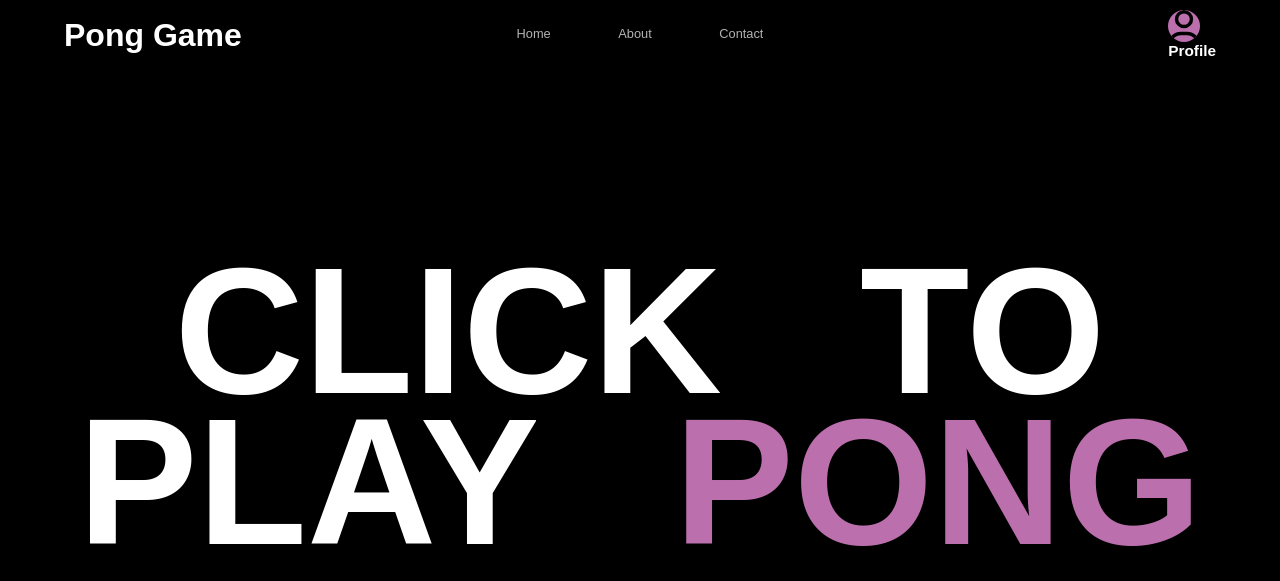
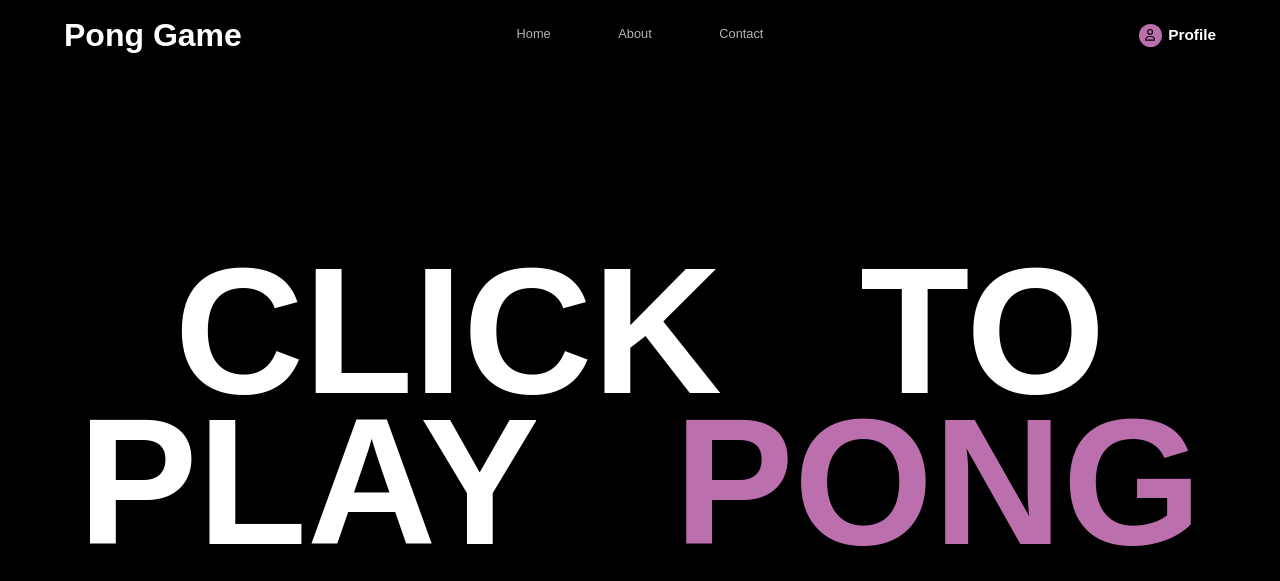
Before and after one commit to yvann-ba/ft_transcendence, a Django app: page / in a window 1280 px wide. Shown: the top 581 px of the page. Run offline with Django 5.2, Linux system fonts and the light colour scheme; data that the repository does not hold is empty; some libraries are stand-ins or nearby versions; some web fonts are replaced.

Commit message:
nav bar animations ok

```diff
--- a/docker-compose/docker-compose.yml
+++ b/docker-compose/docker-compose.yml
@@ -1,5 +1,3 @@
-version: '3.3'
-
 services:
   db:
     image: postgres:13
--- a/docker-compose/requirements/app/myproject/static/css/base.css
+++ b/docker-compose/requirements/app/myproject/static/css/base.css
@@ -1,12 +1,12 @@
-/* font */
+/* Font */
 @font-face {
     font-family: "Aeonik";
     src: url("https://db.onlinewebfonts.com/t/d95bf2f30035a050142565e03d44da71.eot");
-    src: url("https://db.onlinewebfonts.com/t/d95bf2f30035a050142565e03d44da71.eot?#iefix")format("embedded-opentype"),
-    url("https://db.onlinewebfonts.com/t/d95bf2f30035a050142565e03d44da71.woff2")format("woff2"),
-    url("https://db.onlinewebfonts.com/t/d95bf2f30035a050142565e03d44da71.woff")format("woff"),
-    url("https://db.onlinewebfonts.com/t/d95bf2f30035a050142565e03d44da71.ttf")format("truetype"),
-    url("https://db.onlinewebfonts.com/t/d95bf2f30035a050142565e03d44da71.svg#Aeonik")format("svg");
+    src: url("https://db.onlinewebfonts.com/t/d95bf2f30035a050142565e03d44da71.eot?#iefix") format("embedded-opentype"),
+         url("https://db.onlinewebfonts.com/t/d95bf2f30035a050142565e03d44da71.woff2") format("woff2"),
+         url("https://db.onlinewebfonts.com/t/d95bf2f30035a050142565e03d44da71.woff") format("woff"),
+         url("https://db.onlinewebfonts.com/t/d95bf2f30035a050142565e03d44da71.ttf") format("truetype"),
+         url("https://db.onlinewebfonts.com/t/d95bf2f30035a050142565e03d44da71.svg#Aeonik") format("svg");
 }
 
 @import url('https://fonts.googleapis.com/css2?family=Great+Vibes&display=swap');
@@ -37,6 +37,12 @@ div {
     width: 100vw;
     z-index: 10;
     display: block;
+    opacity: 0;
+    transition: opacity 500ms ease-out;
+}
+
+.nav.in {
+    opacity: 1;
 }
 
 .navbar {
@@ -64,7 +70,7 @@ div {
     flex: 1;
 }
 
-.navbar .nav-links ul{
+.navbar .nav-links ul {
     font-family: 'Aeonik', sans-serif;
     flex: 2;
     justify-content: center;
@@ -75,22 +81,22 @@ div {
     left: 50%;
 }
 
-.navbar .nav-links a{
+.navbar .nav-links a {
     margin: 0 2.5rem;
     display: inline-block;
     opacity: 0.7;
-    transform: ease-in-out;
+    transition: opacity 500ms ease-in-out;
 }
 
 .navbar .nav-links a:hover {
     opacity: 1;
 }
 
-.navbar .nav-links ul li{
+.navbar .nav-links ul li {
     margin: 0 25px;
 }
 
-.profile-link  {
+.profile-link {
     display: flex;
     flex: 1;
     height: 3rem;
@@ -101,27 +107,63 @@ div {
 }
 
 .profile-button-label {
-    display: flex; /* Utilisation de flexbox pour aligner les éléments */
-    align-items: center; /* Aligne verticalement */
-    gap: 0.5rem; /* Espace entre le `svg` et le label */
+    display: flex;
+    align-items: center;
+    gap: 0.5rem;
+}
+
+.profile-label-wrapper {
+    position: relative;
+    overflow: hidden;
+    height: 1.5rem;
 }
 
 .profile-button {
     display: flex;
     align-items: center;
     justify-content: center;
-    width: 2.5rem; /* Ajuster la taille du cercle */
-    height: 2.5rem; /* Ajuster la taille du cercle */
+    width: 0.8rem;
+    height: 0.8rem;
+    padding: 0.5rem;
     background-color: #BB70AD;
     border-radius: 50%;
     overflow: hidden;
     transition: background-color 0.3s ease-in-out;
 }
 
+/* .profile-button svg {
+    width: 80%;
+    height: 80%;
+} */
+
 .profile-label {
-    font-size: 1.2rem; /* Ajuster la taille de la police */
+    font-size: 1.2rem;
     font-weight: bold;
     color: white;
+    position: relative;
+    display: inline-block;
+    transition: transform 500ms cubic-bezier(0.68, -0.55, 0.265, 1.55);
+}
+
+.profile-label:after {
+    content: attr(data-hover);
+    position: absolute;
+    top: 100%;
+    left: 0;
+    right: 0;
+    text-align: center;
+    opacity: 0;
+    transform: translateY(0);
+    transition: opacity 500ms ease, transform 500ms ease;
+}
+
+.profile-button-label:hover .profile-label {
+    transform: translateY(-100%);
+}
+
+.profile-button-label:hover .profile-label:after {
+    opacity: 1;
+    transform: translateY(0);
 }
 
 .profile-button-label:hover .profile-button {
@@ -138,9 +180,6 @@ div {
     overflow: hidden;
     display: block;
     text-align: center;
-    -webkit-box-flex: 1;
-    -webkit-flex-grow: 1;
-    -ms-flex-positive: 1;
     flex-grow: 1;
     animation-duration: 1s;
     animation-fill-mode: both;
@@ -170,63 +209,3 @@ div {
     top: 0;
     transition: top 500ms cubic-bezier(0.68, -0.55, 0.265, 1.55);
 }
-
-.flip-effect a:active {
-    -webkit-animation-name: rubberBand;
-    animation-name: rubberBand;
-}
-
-.flip-effect-profile a {
-    position: relative;
-    overflow: hidden;
-    display: block;
-    text-align: center;
-    -webkit-box-flex: 1;
-    -webkit-flex-grow: 1;
-    -ms-flex-positive: 1;
-    flex-grow: 1;
-    animation-duration: 1s;
-    animation-fill-mode: both;
-    padding: 0;
-}
-
-.flip-effect-profile a span {
-    display: block;
-}
-
-.flip-effect-profile a:after {
-    position: absolute;
-    top: 100%;
-    left: 0;
-    right: 0;
-    content: attr(data-hover);
-    display: inline;
-    text-align: center;
-}
-
-.flip-effect-profile a:hover .profile-label {
-    transform: translateY(-100%);
-    transition: transform 500ms cubic-bezier(0.68, -0.55, 0.265, 1.55);
-}
-
-.flip-effect-profile a:hover:after {
-    top: 0;
-    transition: top 500ms cubic-bezier(0.68, -0.55, 0.265, 1.55);
-    font-size: 1.4rem;
-    font-weight: bold;
-    color: white;
-}
-
-.flip-effect-profile a:active {
-    -webkit-animation-name: rubberBand;
-    animation-name: rubberBand;
-}
-
-.nav {
-    opacity: 0;
-    transition: opacity 500ms ease-out;
-}
-
-.nav.in {
-    opacity: 1;
-}
--- a/docker-compose/requirements/app/myproject/templates/base.html
+++ b/docker-compose/requirements/app/myproject/templates/base.html
@@ -26,16 +26,18 @@
                 </div>
             </div>
             <div class="profile-link">
-                <div class="profile-button-label flip-effect-profile">
-                    <a href="/profile-page/" data-page="profile">
-                        <span class="profile-button" data-hover="Profile" data-page="Profile">
-                            <svg xmlns="http://www.w3.org/2000/svg" viewBox="0 0 448 512">
-                                <path d="M304 128a80 80 0 1 0 -160 0 80 80 0 1 0 160 0zM96 128a128 128 0 1 1 256 0A128 128 0 1 1 96 128zM49.3 464l349.5 0c-8.9-63.3-63.3-112-129-112l-91.4 0c-65.7 0-120.1 48.7-129 112zM0 482.3C0 383.8 79.8 304 178.3 304l91.4 0C368.2 304 448 383.8 448 482.3c0 16.4-13.3 29.7-29.7 29.7L29.7 512C13.3 512 0 498.7 0 482.3z"/>
-                            </svg>
-                        </span>
-                        <span class="profile-label">Profile</span>
-                    </a>
+                <div class="profile-button-label">
+                    <span class="profile-button">
+                        <svg xmlns="http://www.w3.org/2000/svg" viewBox="0 0 448 512">
+                            <path d="M304 128a80 80 0 1 0 -160 0 80 80 0 1 0 160 0zM96 128a128 128 0 1 1 256 0A128 128 0 1 1 96 128zM49.3 464l349.5 0c-8.9-63.3-63.3-112-129-112l-91.4 0c-65.7 0-120.1 48.7-129 112zM0 482.3C0 383.8 79.8 304 178.3 304l91.4 0C368.2 304 448 383.8 448 482.3c0 16.4-13.3 29.7-29.7 29.7L29.7 512C13.3 512 0 498.7 0 482.3z"/>
+                        </svg>
+                    </span>
+                    <div class="profile-label-wrapper">
+                        <span class="profile-label" data-hover="Profile">Profile</span>
+                    </div>
                 </div>
+            </div>
+
             </div>
             </div>
         </div>
```
